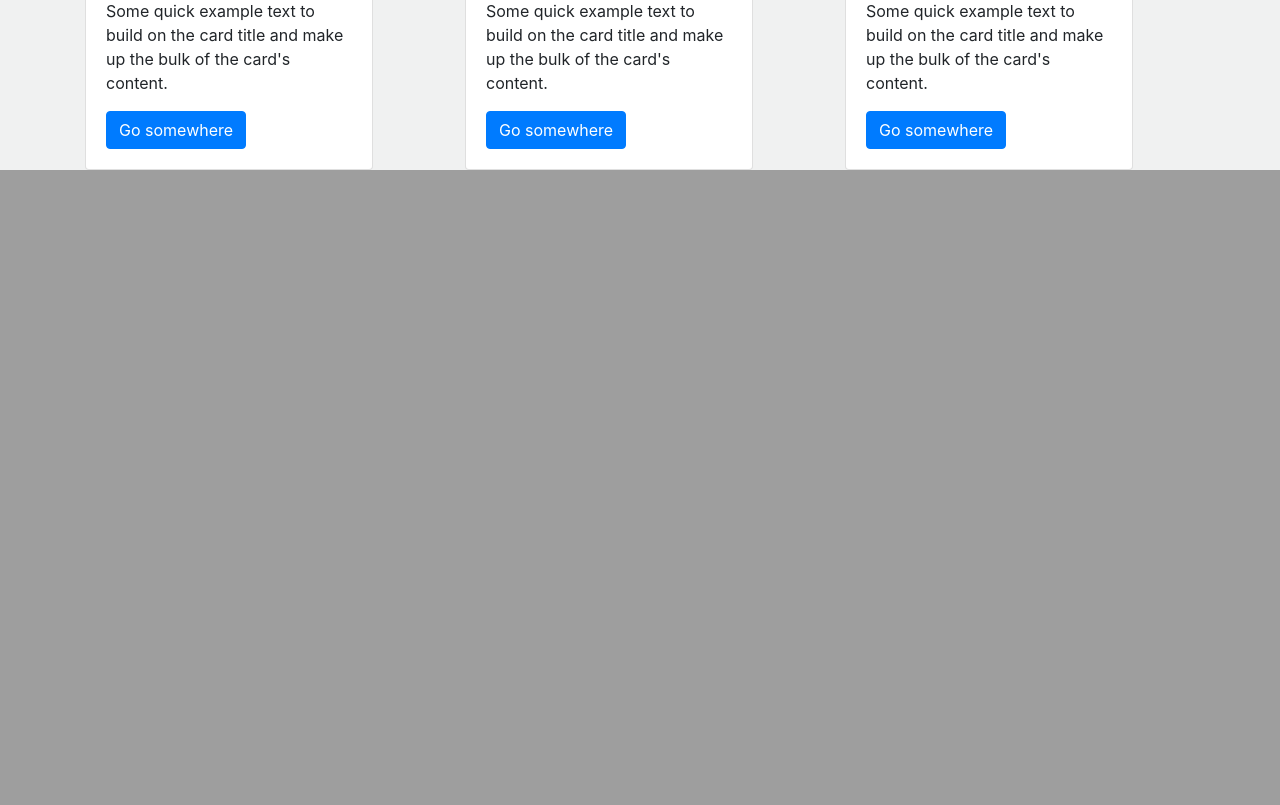
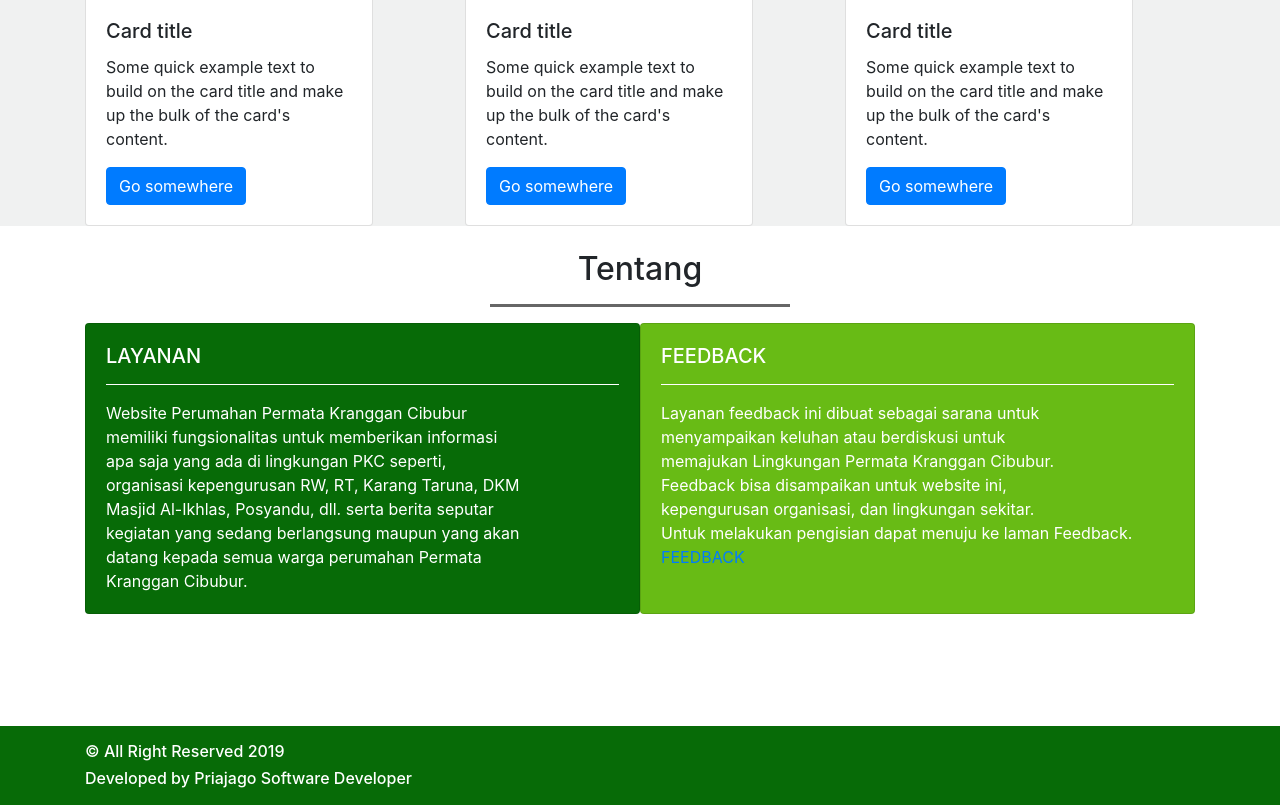
Before and after one commit to nerochaniago/Keprof-Dude, a CodeIgniter app: page /web_pkc/ in a window 1280 px wide. Shown: the part 1438-2243 px from the top of the page. Before the commit the page ends 1608 px from the top, so only its background shows below. Run offline with CodeIgniter, Linux system fonts and the light colour scheme; some libraries are stand-ins or nearby versions.

Commit message:
home fix

```diff
--- a/application/controllers/Home.php
+++ b/application/controllers/Home.php
@@ -22,4 +22,8 @@ class Home extends CI_Controller {
 	{
 		$this->load->view('visitor/home');
 	}
+	public function berita()
+	{
+		$this->load->view('visitor/berita');
+	}
 }
--- a/application/views/visitor/home.php
+++ b/application/views/visitor/home.php
@@ -11,10 +11,30 @@
 
     <title>Home - Permata Kranggan Cibubur</title>
     <style media="screen">
-    .carousel-inner{
-width:100%;
-max-height: 479px !important;
-}
+            .carousel-inner{
+        width:100%;
+        max-height: 500px !important;
+        }
+        /*css3 design scrollbar*/
+        ::-webkit-scrollbar {
+            width: 10px;
+        }
+
+        ::-webkit-scrollbar-track {
+            -webkit-box-shadow: inset 0 0 6px rgba(0,0,0,0.3);
+            background: #68BB15;
+        }
+
+        ::-webkit-scrollbar-thumb {
+            background: #076B07;
+        }
+
+        html{
+          position: relative;
+        }
+        body {
+          margin-bottom: 79px;
+        }
     </style>
   </head>
   <body>
@@ -22,43 +42,47 @@ max-height: 479px !important;
           <h7 style="color:white; margin-left:25px;">permatakranggancibubur@gmail.com</h7>
         </nav>
     <nav class="navbar navbar-expand-sm sticky-top navbar-light" style="background-color: white; padding-top:20px; padding-bottom:20px;">
-      <a class="navbar-brand" href="#"><h3 style="margin-left:25px; color:green;">Permata Kranggan Cibubur</h3></a>
+      <a class="navbar-brand" href=""><h3 style="margin-left:25px; color:green;">Permata Kranggan Cibubur</h3></a>
   <button class="navbar-toggler" type="button" data-toggle="collapse" data-target="#navbarText" aria-controls="navbarText" aria-expanded="false" aria-label="Toggle navigation">
     <span class="navbar-toggler-icon"></span>
   </button>
   <div class="collapse navbar-collapse" id="navbarText">
     <ul class="navbar-nav" style="margin-left:50px;">
       <li class="nav-item active">
-        <a class="nav-link" href="#" style="padding-right:15px;">Home <span class="sr-only">(current)</span></a>
+        <a class="nav-link" href="<?base_url();?>" style="padding-right:15px;">Home <span class="sr-only">(current)</span></a>
       </li>
-      <li class="nav-item" style="padding-right:15px; padding-left:15px;">
-        <a class="nav-link" href="#">Berita</a>
+      <li class="nav-item active" style="padding-right:15px; padding-left:15px;">
+        <a class="nav-link" href="<?base_url();?>berita">Berita</a>
       </li>
-      <li class="nav-item" style="padding-right:15px; padding-left:15px;">
-        <a class="nav-link" href="#">Layanan</a>
+      <li class="nav-item active" style="padding-right:15px; padding-left:15px;">
+        <a class="nav-link page-scroll" href="#tentang">Layanan</a>
       </li>
-      <li class="nav-item" style="padding-right:15px; padding-left:15px;">
+      <li class="nav-item active" style="padding-right:15px; padding-left:15px;">
         <a class="nav-link" href="#">Organisasi</a>
       </li>
-      <li class="nav-item" style="padding-right:15px; padding-left:15px;">
-        <a class="nav-link" href="#">Tentang</a>
+      <li class="nav-item active" style="padding-right:15px; padding-left:15px;">
+        <a class="nav-link page-scroll" href="#tentang">Tentang</a>
       </li>
-      <li class="nav-item" style="padding-right:15px; padding-left:15px;">
+      <li class="nav-item active" style="padding-right:15px; padding-left:15px;">
         <a class="nav-link" href="#">Feedback</a>
       </li>
     </ul>
   </div>
     </nav>
+    <div class="col-sm-12">
+      <hr style=" border:0px; border-top: 3px double #076B07">
+    </div>
+
     <div id="carouselExampleControls" class="carousel slide" data-ride="carousel">
   <div class="carousel-inner">
     <div class="carousel-item active">
-      <img class="d-block w-100" src="https://miro.medium.com/max/2780/1*vai2mjbhKU3eRVNmas7saw.png" alt="First slide">
+      <img class="d-block w-100" src="https://sg1-cdn.pgimgs.com/projectnet-project/28478/ZPPHO.99189814.R800X800.jpg" alt="First slide">
     </div>
     <div class="carousel-item">
-      <img class="d-block w-100" src="https://miro.medium.com/max/3200/1*TgKD2N_ZldnnOfaNztZiWQ.png" alt="Second slide">
+      <img class="d-block w-100" src="https://rumahdijual.com/attachments/bekasi/3209528d1439358901-rumah-di-jual-sewa-cibubur-residence-depan-rs-permata-img_2663-1-.jpg" alt="Second slide">
     </div>
     <div class="carousel-item">
-      <img class="d-block w-100" src="https://www.coinkolik.com/wp-content/uploads/2019/05/Ethereum-ETH-Fiyat%C4%B1-696x390.jpg" alt="Third slide">
+      <img class="d-block w-100" src="https://rumahdijual.com/attachments/cibubur/10424692d1490291023-dijual-rumah-view-taman-di-permata-kranggan-cibubur-ready-joko-permata-kranggan1.jpg" alt="Third slide">
     </div>
   </div>
   <a class="carousel-control-prev" href="#carouselExampleControls" role="button" data-slide="prev">
@@ -70,7 +94,7 @@ max-height: 479px !important;
     <span class="sr-only">Next</span>
   </a>
 </div>
-<section class="berita" id="berita" style="background-color: rgba(204,209,209,0.3);">
+<section class="berita" id="berita" style="background-color: rgba(204,209,209,0.3); min-height:600px;">
   <div class="container">
     <div class="row">
       <div class="col-sm-12">
@@ -79,7 +103,7 @@ max-height: 479px !important;
       </div>
     </div>
     <div class="row">
-          <div class="col-md-4">
+          <div class="col-md-4 col-sm-12">
                     <div class="card" style="width: 18rem;">
           <img class="card-img-top" src="..." alt="Card image cap">
           <div class="card-body">
@@ -89,7 +113,7 @@ max-height: 479px !important;
           </div>
         </div>
           </div>
-          <div class="col-md-4">
+          <div class="col-md-4 col-sm-12">
                     <div class="card" style="width: 18rem;">
           <img class="card-img-top" src="..." alt="Card image cap">
           <div class="card-body">
@@ -143,11 +167,85 @@ max-height: 479px !important;
   </div>
 
 </section>
+<section class="tentang" id="tentang" style="min-height:500px;">
+  <div class="container">
+    <div class="row">
+      <div class="col-sm-12">
+        <h2 class="mt-4 text-center">Tentang</h2>
+        <hr style="width:300px; border-top:3px solid #666;">
+      </div>
+    </div>
+    <div class="row no-gutters">
+      <div class="col-md-6">
+        <div class="card" style="width:  820; height:721; background-color: #076B07; ">
+          <div class="card-body">
+            <h5 class="card-title" style="color:white;">LAYANAN</h5>
+            <hr style="color:white; border-top: 1px solid white;">
+          <p class="card-text" style="color:white;">
+              Website Perumahan Permata Kranggan Cibubur <br />
+              memiliki fungsionalitas untuk memberikan informasi<br /> apa saja yang ada di lingkungan PKC seperti, <br />
+              organisasi kepengurusan RW, RT, Karang Taruna, DKM <br />
+              Masjid Al-Ikhlas, Posyandu, dll. serta berita seputar <br />
+              kegiatan yang sedang berlangsung maupun yang akan <br />
+              datang kepada semua warga perumahan Permata <br /> Kranggan Cibubur.
+          </p>
+          </div>
+      </div>
+    </div>
+    <div class="col-md-6">
+      <div class="card" style="width: 820; height:721; background-color: #68BB15">
+        <div class="card-body">
+        <h5 class="card-title" style="color:white;">FEEDBACK</h5>
+        <hr style="color:white; border-top: 1px solid white;">
+        <p class="card-text" style="color:white;">
+          Layanan feedback ini dibuat sebagai sarana untuk<br /> menyampaikan keluhan atau berdiskusi untuk <br />memajukan Lingkungan Permata Kranggan Cibubur.<br />
+          Feedback bisa disampaikan untuk website ini, <br />
+          kepengurusan organisasi, dan lingkungan sekitar. <br />
+          Untuk melakukan pengisian dapat menuju ke laman Feedback. <br />
+          <a href="#">FEEDBACK</a>
+          <br /><br />
+        </p>
+      </div>
+    </div>
+  </div>
+  </div>
+</section>
+
+<footer style="position:absolute; width:100%; bottom:0; height:79px; background-color: #076B07;">
+  <div class="container">
+    <div class="row">
+      <div class="col-sm-12 mt-3">
+        <h6 style="color:white;"> &copy; All Right Reserved 2019</h6>
+      </div>
+    </div>
+    <div class="row">
+      <div class="col-sm-12">
+        <h6 style="color:white;">Developed by Priajago Software Developer</h6>
+      </div>
+    </div>
+    </div>
+  </div>
+</footer>
+
 
 
 
 
     <!-- Optional JavaScript -->
+    <script type="text/javascript">
+    $('.page-scroll').on('click', function(e) {
+
+        var tujuan = $(this).attr('href');
+
+        var elemenTujuan = $(tujuan);
+
+        $('body').animate({
+        scrollTop: elemenTujuan.offset().top - 50
+        });
+
+        e.preventDefault();
+        });
+    </script>
     <!-- jQuery first, then Popper.js, then Bootstrap JS -->
     <script src="https://code.jquery.com/jquery-3.2.1.slim.min.js" integrity="sha384-KJ3o2DKtIkvYIK3UENzmM7KCkRr/rE9/Qpg6aAZGJwFDMVNA/GpGFF93hXpG5KkN" crossorigin="anonymous"></script>
   <script src="https://cdnjs.cloudflare.com/ajax/libs/popper.js/1.12.9/umd/popper.min.js" integrity="sha384-ApNbgh9B+Y1QKtv3Rn7W3mgPxhU9K/ScQsAP7hUibX39j7fakFPskvXusvfa0b4Q" crossorigin="anonymous"></script>
```
Also changed, not shown: application/views/visitor/berita.php (added, +140 -0 lines), .htaccess (added), 2 other files.
